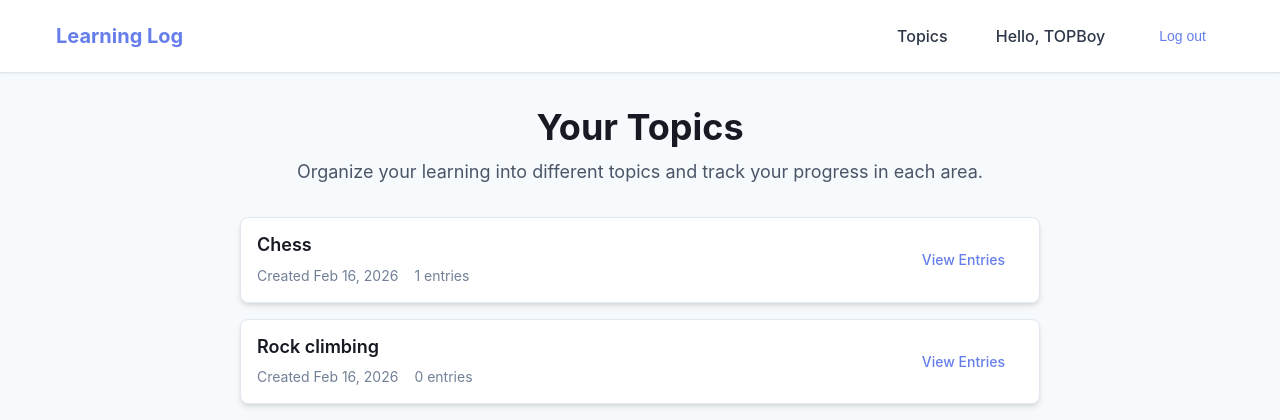
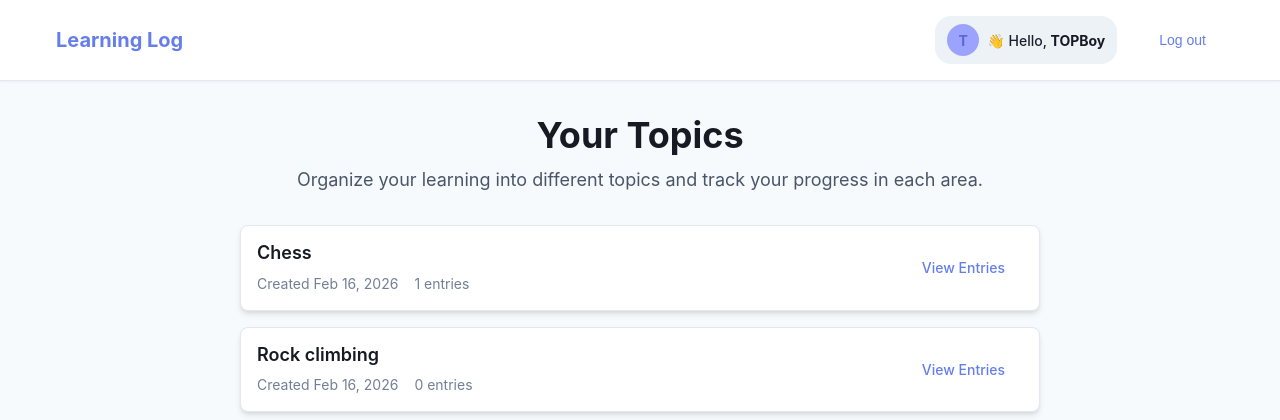
Before and after one commit to NGOKrooz/Learning-Log-App, a Django app: page /topics/ in a window 1280 px wide. Shown: the top 420 px of the page. Run offline with Django 5.2, Linux system fonts and the light colour scheme; a user stored in the database is signed in; data comes from the database, SQL or seed files in the repository; both versions use the stored data as it was after the commit.

Commit message:
Polish navbar user greeting badge and remove Topics link

```diff
--- a/accounts/templates/registration/login.html
+++ b/accounts/templates/registration/login.html
@@ -19,7 +19,7 @@
 
       {% include "components/input.html" with field=form.username icon="👤" placeholder="Enter your username" %}
 
-      {% include "components/input.html" with field=form.password type="password" icon="👁️" placeholder="Enter your password" %}
+      {% include "components/input.html" with field=form.password type="password" placeholder="Enter your password" %}
 
       {% include "components/button.html" with text="Sign In" variant="primary" block=True type="submit" %}
     </form>
--- a/accounts/templates/registration/register.html
+++ b/accounts/templates/registration/register.html
@@ -15,9 +15,9 @@
 
       {% include "components/input.html" with field=form.username icon="👤" placeholder="Choose a username" %}
 
-      {% include "components/input.html" with field=form.password1 type="password" icon="👁️" placeholder="Create a password" %}
+      {% include "components/input.html" with field=form.password1 type="password" placeholder="Create a password" %}
 
-      {% include "components/input.html" with field=form.password2 type="password" icon="👁️" placeholder="Confirm your password" %}
+      {% include "components/input.html" with field=form.password2 type="password" placeholder="Confirm your password" %}
 
       {% include "components/button.html" with text="Create Account" variant="primary" block=True type="submit" %}
     </form>
--- a/learning_logs/templates/learning_logs/base.html
+++ b/learning_logs/templates/learning_logs/base.html
@@ -25,11 +25,10 @@
 
                     <nav class="nav-links">
                         {% if user.is_authenticated %}
-                        <a href="{% url 'learning_logs:topics' %}" class="nav-link">Topics</a>
-                        {% endif %}
-
-                        {% if user.is_authenticated %}
-                        <span class="nav-link">Hello, {{ user.username }}</span>
+                        <div class="user-greeting">
+                            <span class="avatar-circle">{{ user.username|slice:":1"|upper }}</span>
+                            <span class="user-greeting-text">👋 Hello, <span class="username">{{ user.username }}</span></span>
+                        </div>
                         <form action="{% url 'accounts:logout' %}" method="post" style="display: inline;">
                             {% csrf_token %}
                             <button type="submit" class="btn btn-ghost btn-sm">Log out</button>
--- a/learning_logs/templates/learning_logs/topic.html
+++ b/learning_logs/templates/learning_logs/topic.html
@@ -45,7 +45,6 @@
     {% url 'learning_logs:new_entry' topic.id as new_entry_url %}
     {% include "components/button.html" with text="Write First Entry" variant="primary" href=new_entry_url %}
   </div>
-  {% endblock %}
   {% endblock %}
   {% endif %}
 </div>
--- a/static/css/styles.css
+++ b/static/css/styles.css
@@ -215,6 +215,38 @@ a:hover {
 .nav-link:hover {
   color: var(--color-primary);
   background-color: var(--color-gray-100);
+}
+
+.user-greeting {
+  display: flex;
+  align-items: center;
+  gap: var(--spacing-2);
+  padding: var(--spacing-2) var(--spacing-3);
+  border-radius: var(--border-radius-2xl);
+  background-color: var(--color-gray-100);
+  color: var(--color-gray-800);
+  font-size: var(--font-size-sm);
+  font-weight: var(--font-weight-medium);
+  white-space: nowrap;
+}
+
+.avatar-circle {
+  width: 2rem;
+  height: 2rem;
+  display: inline-flex;
+  align-items: center;
+  justify-content: center;
+  border-radius: var(--border-radius-full);
+  background-color: var(--color-primary-light);
+  color: var(--color-primary-dark);
+  font-weight: var(--font-weight-bold);
+  font-size: 0.875rem;
+  flex-shrink: 0;
+}
+
+.user-greeting-text .username {
+  font-weight: var(--font-weight-bold);
+  color: var(--color-gray-900);
 }
 
 /* Footer */
--- a/static/js/main.js
+++ b/static/js/main.js
@@ -75,12 +75,7 @@ class LearningLogUI {
   }
 
   updatePasswordToggleIcon(icon, isHidden, toggle) {
-    const showIcon = '👁️';
-    const hideIcon = '🙈';
-
-    icon.textContent = isHidden ? showIcon : hideIcon;
-    icon.classList.toggle('fa-eye', isHidden);
-    icon.classList.toggle('fa-eye-slash', !isHidden);
+    icon.classList.replace(isHidden ? 'fa-eye-slash' : 'fa-eye', isHidden ? 'fa-eye' : 'fa-eye-slash');
     if (toggle) {
       toggle.setAttribute('aria-label', isHidden ? 'Show password' : 'Hide password');
     }
--- a/templates/components/input.html
+++ b/templates/components/input.html
@@ -47,7 +47,7 @@ Parameters:
     <span class="input-icon password-toggle toggle-password clickable"
           {% if type == 'password' %}data-target="{{ field.id_for_label }}" aria-label="Show password"{% endif %}>
       {% if type == 'password' %}
-      <i class="toggle-icon fa fa-eye">👁️</i>
+      <i class="toggle-icon fa fa-eye" aria-hidden="true"></i>
       {% else %}
       {{ icon }}
       {% endif %}
```
Also changed, not shown: learning_logs/templates/learning_logs/index.html (+0 -8 lines), db.sqlite3.
